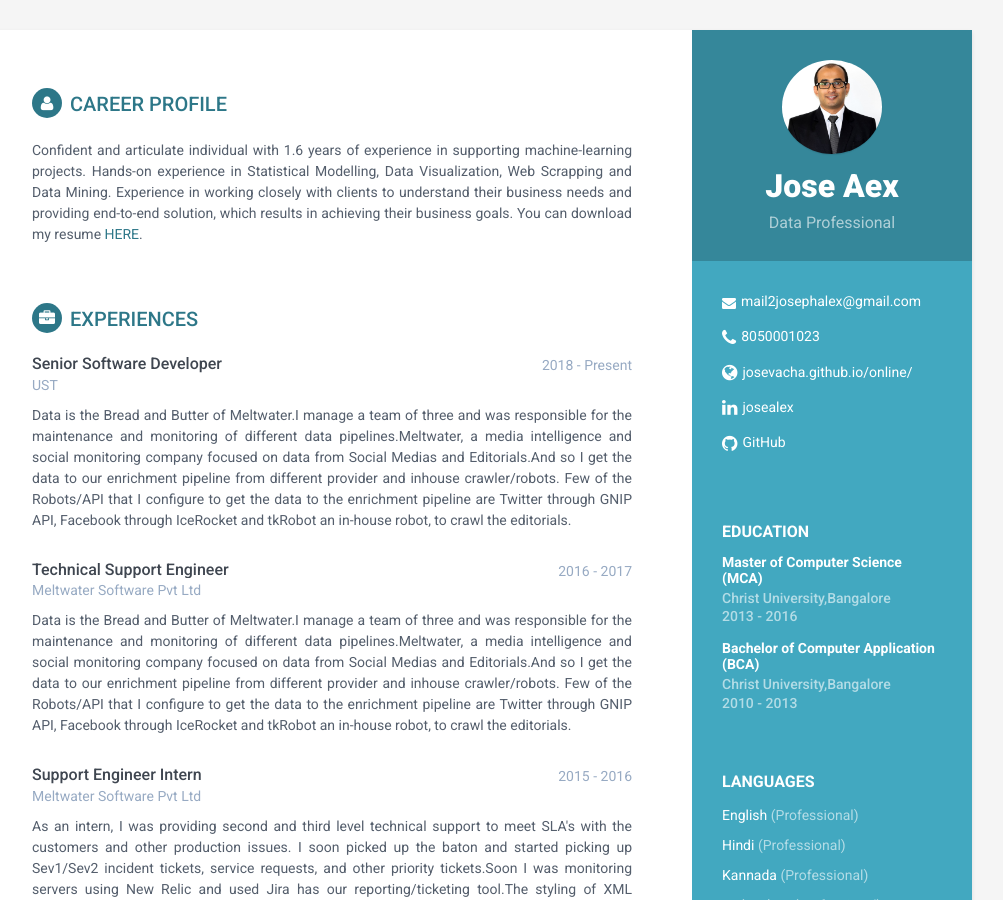
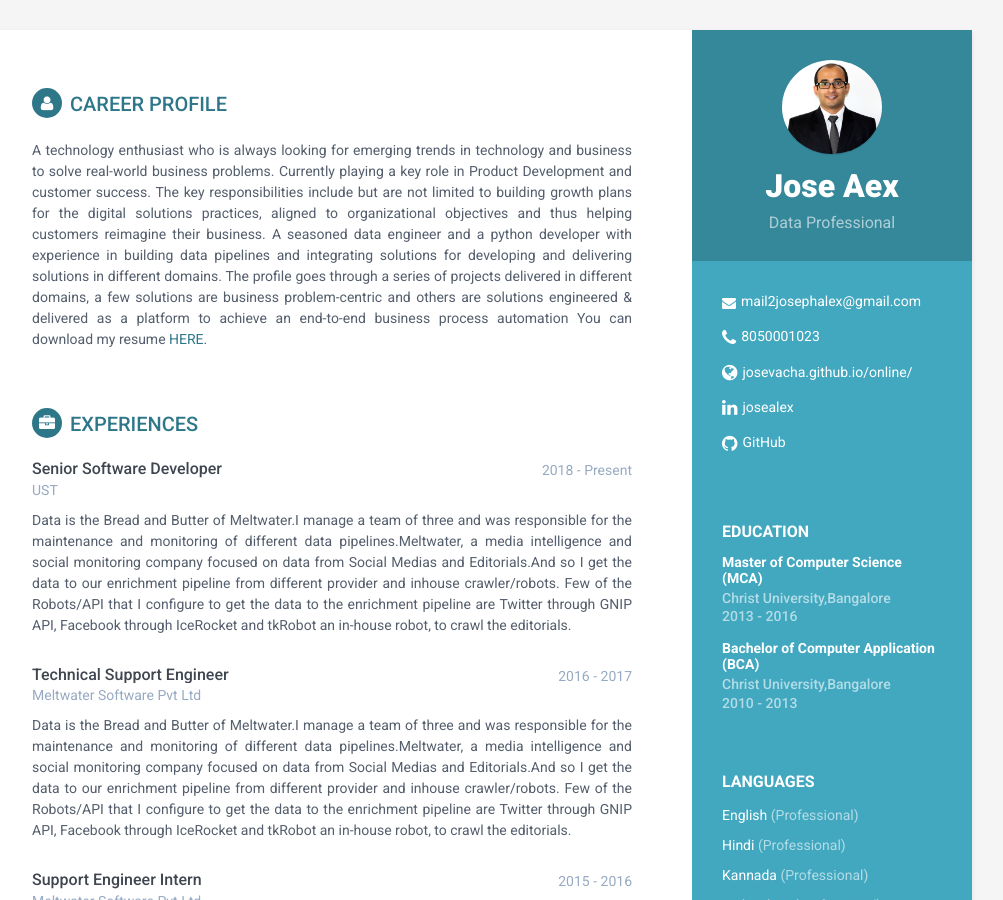
Before and after one commit to josevacha/online, a Jekyll site: the page built from index.html, in a window 1280 px wide and 900 px high. Shown: the whole window, without its empty margins (168-1171 px from the left). Built offline with Jekyll 4.4.1, drawn with Linux system fonts in a browser that asks for light colours.

Commit message:
Update _config.yml

```diff
--- a/_config.yml
+++ b/_config.yml
@@ -17,10 +17,8 @@ about: True # set to False or comment line if you want to remove the "How to use
 name: Jose Aex
 tagline: Data Professional
 pic: profile.jpg  #place a 100x100 picture inside /assets/images/ folder and provide the name of the file below
-summary: 'Confident and articulate individual with 1.6 years of experience in supporting machine-learning projects.
-Hands-on experience in Statistical Modelling, Data Visualization, Web Scrapping and Data Mining.
-Experience in working closely with clients to understand their business needs and providing end-to-end solution,
-which results in achieving their business goals.
+summary: 'A technology enthusiast who is always looking for emerging trends in technology and business to solve real-world business problems. Currently playing a key role in Product Development and customer success. The key responsibilities include but are not limited to building growth plans for the digital solutions practices, aligned to organizational objectives and thus helping customers reimagine their business.
+A seasoned data engineer and a python developer with experience in building data pipelines and integrating solutions for developing and delivering solutions in different domains. The profile goes through a series of projects delivered in different domains, a few solutions are business problem-centric and others are solutions engineered & delivered as a platform to achieve an end-to-end business process automation
 You can download my resume <a href="//github.com/josevacha/online/raw/master/Jose%20Alex.pdf" target="_blank">HERE</a>.'
 
 #sidebar links
```
